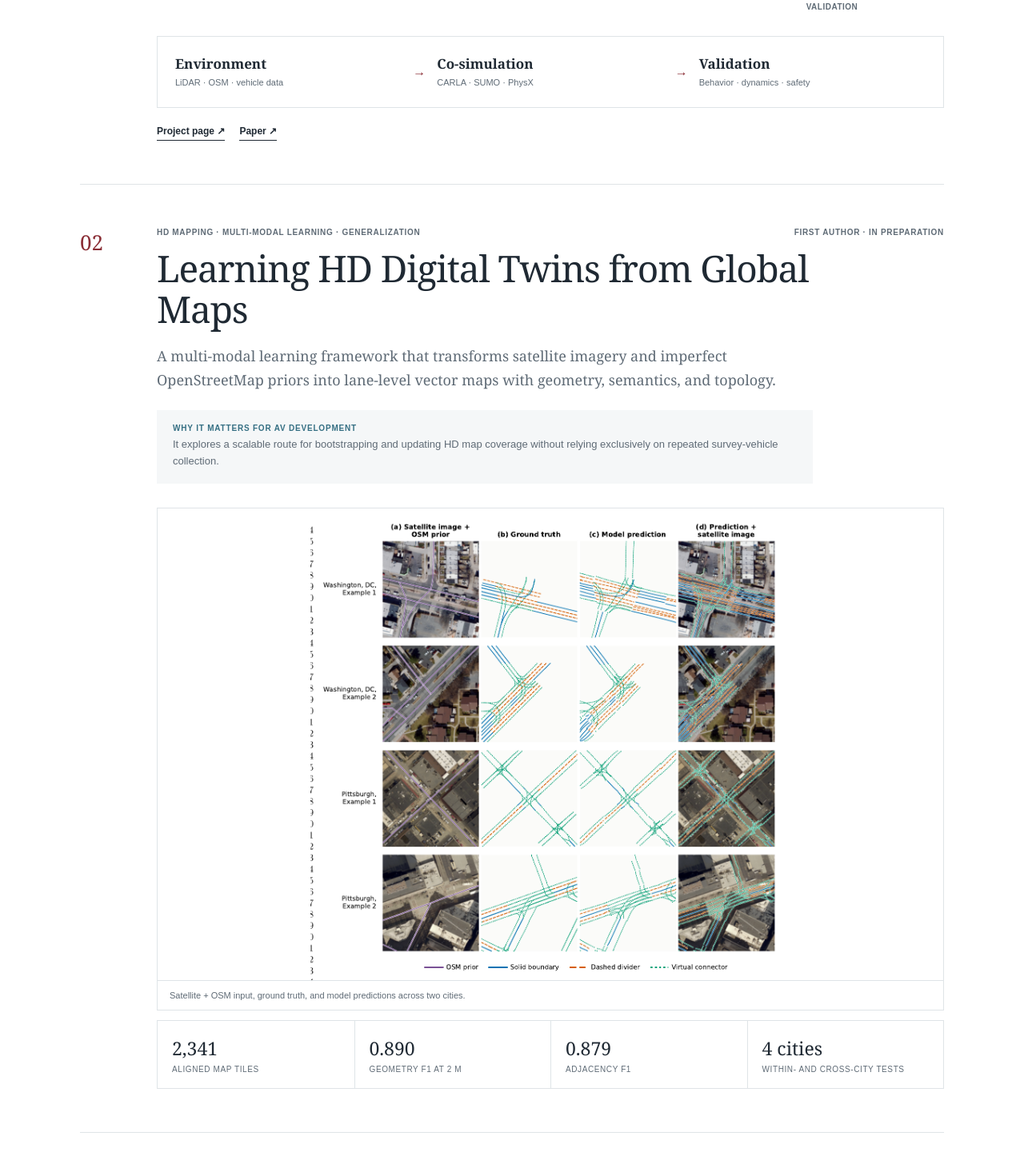
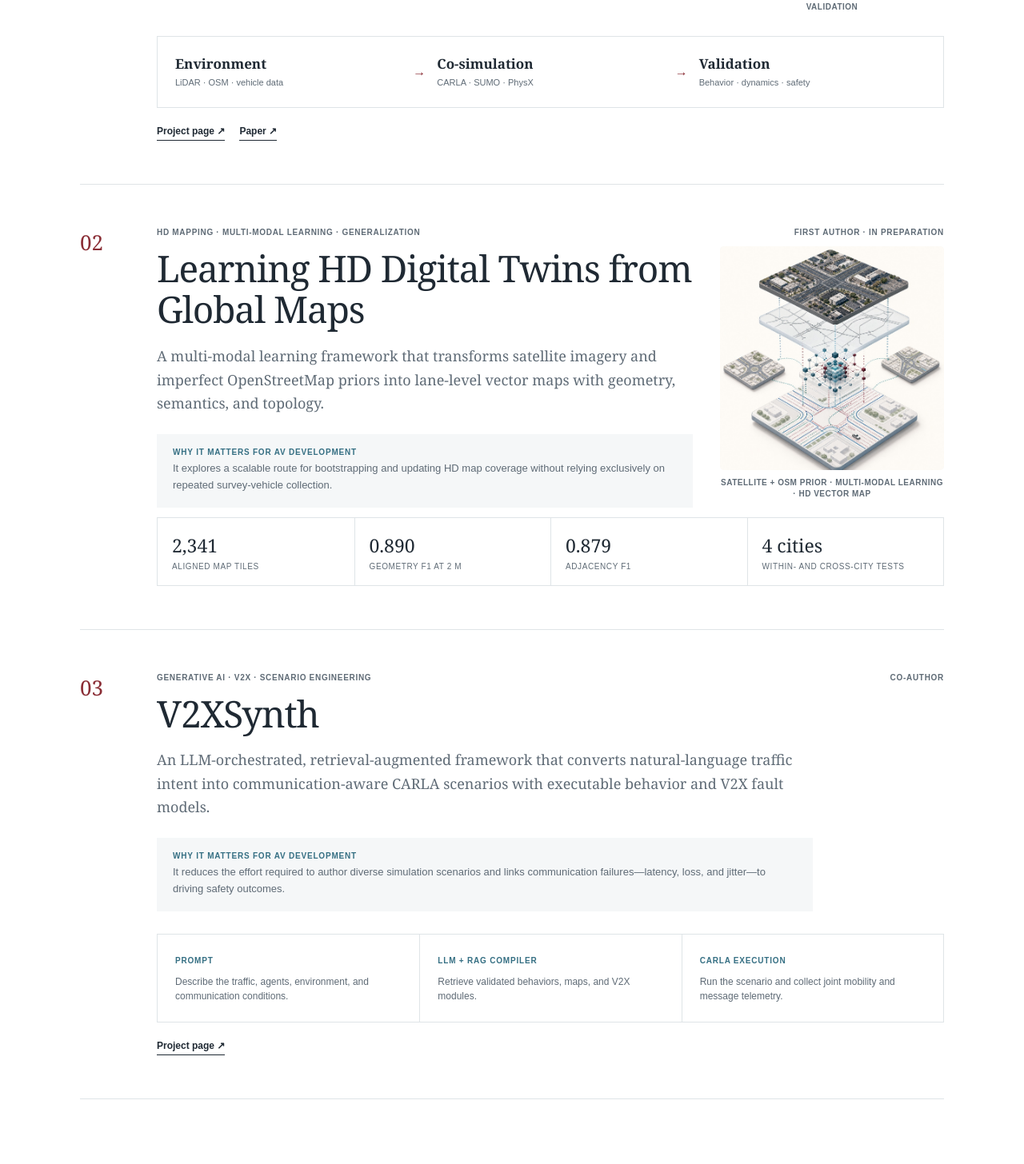
Before and after one commit to zhanghao-21/zhanghao-21.github.io, a Next.js app: page / in a window 1280 px wide. Shown: the part 3094-4550 px from the top of the page at 80% size. Built offline with nearby package versions, Linux system fonts and the light colour scheme.

Commit message:
Add HD map research overview (#10)

```diff
--- a/app/globals.css
+++ b/app/globals.css
@@ -103,9 +103,6 @@ a:focus-visible, summary:focus-visible { outline: 3px solid var(--accent); outli
 .project-links { display: flex; gap: 18px; margin-top: 22px; }
 .project-links a, .scholar-link { padding-bottom: 4px; border-bottom: 1px solid currentColor; font-size: 12px; font-weight: 700; }
 .project-links a:hover, .scholar-link:hover { color: var(--accent); }
-.project-figure { margin: 30px 0 0; border: 1px solid var(--line); background: #fff; }
-.project-figure img { display: block; width: 100%; max-height: 590px; object-fit: contain; }
-.project-figure figcaption { padding: 12px 15px; border-top: 1px solid var(--line); color: var(--muted); font-size: 11px; }
 .metric-row { display: grid; grid-template-columns: repeat(4, 1fr); margin-top: 12px; border: 1px solid var(--line); }
 .metric-row div { padding: 18px; }
 .metric-row div + div { border-left: 1px solid var(--line); }
--- a/app/page.tsx
+++ b/app/page.tsx
@@ -222,6 +222,8 @@ export default function Home() {
             <div className="project-number">02</div>
             <div className="project-content">
               <div className="project-meta"><span>HD mapping · Multi-modal learning · Generalization</span><span>First author · In preparation</span></div>
+              <div className="featured-project-top">
+                <div className="featured-project-copy">
                   <h3>Learning HD Digital Twins from Global Maps</h3>
                   <p className="project-summary">
                     A multi-modal learning framework that transforms satellite imagery and imperfect OpenStreetMap priors into
@@ -231,10 +233,15 @@ export default function Home() {
                     <strong>Why it matters for AV development</strong>
                     <p>It explores a scalable route for bootstrapping and updating HD map coverage without relying exclusively on repeated survey-vehicle collection.</p>
                   </div>
-              <figure className="project-figure">
-                <img src="/map-generation-results.png" alt="HD map predictions compared with ground truth in Washington DC and Pittsburgh" />
-                <figcaption>Satellite + OSM input, ground truth, and model predictions across two cities.</figcaption>
+                </div>
+                <figure className="research-overview-figure">
+                  <img
+                    src="/hd-map-overview.jpg"
+                    alt="Isometric research overview showing satellite imagery and an imperfect global road-map prior transformed by a multi-modal learning model into a precise lane-level HD vector map across different cities."
+                  />
+                  <figcaption>Satellite + OSM prior · Multi-modal learning · HD vector map</figcaption>
                 </figure>
+              </div>
               <div className="metric-row" aria-label="Selected project results">
                 <div><strong>2,341</strong><span>aligned map tiles</span></div>
                 <div><strong>0.890</strong><span>geometry F1 at 2 m</span></div>
```
Also changed, not shown: public/hd-map-overview.jpg (added), public/map-generation-results.png (deleted). Lines whose indentation alone changed are shown as unchanged.
